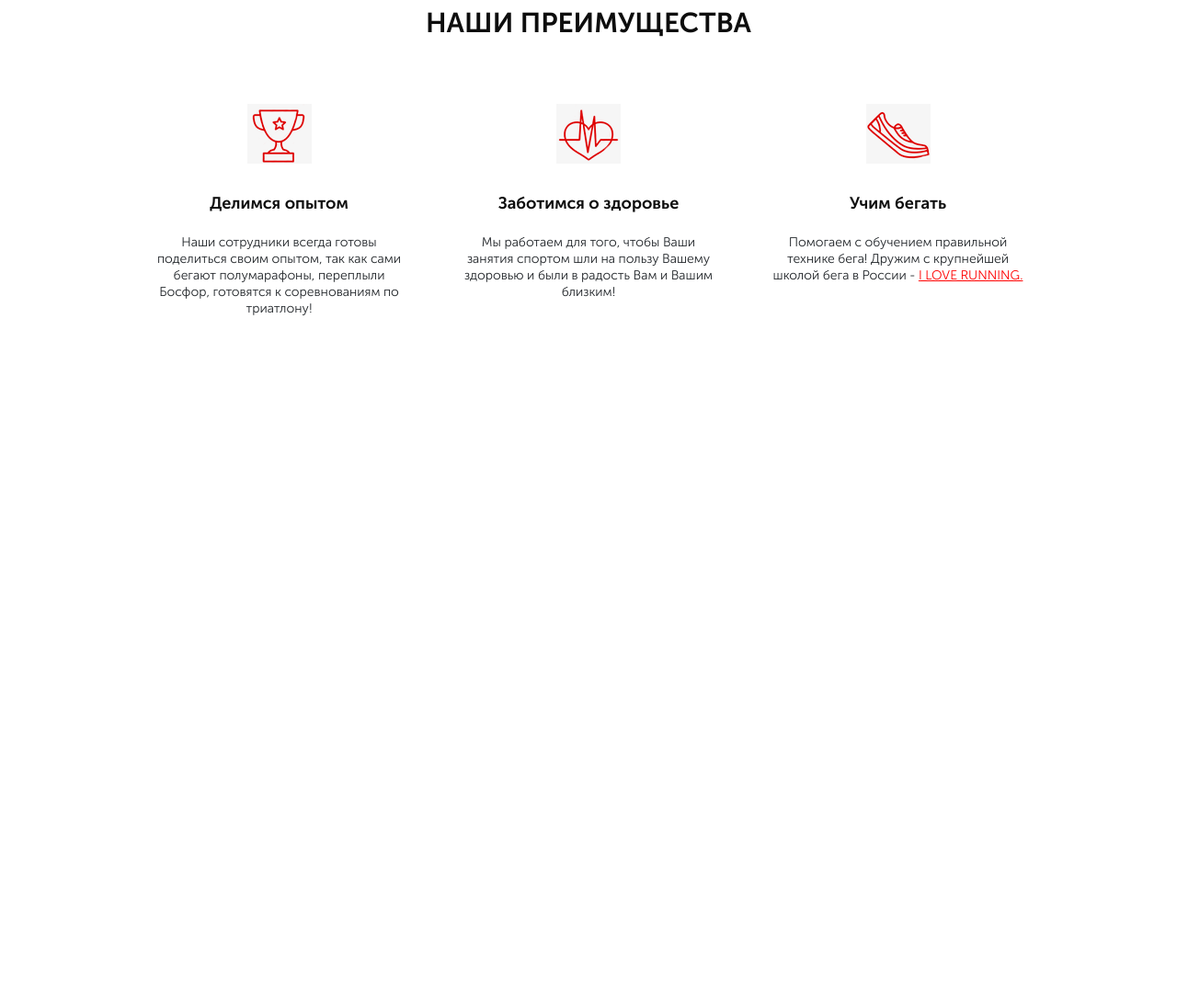
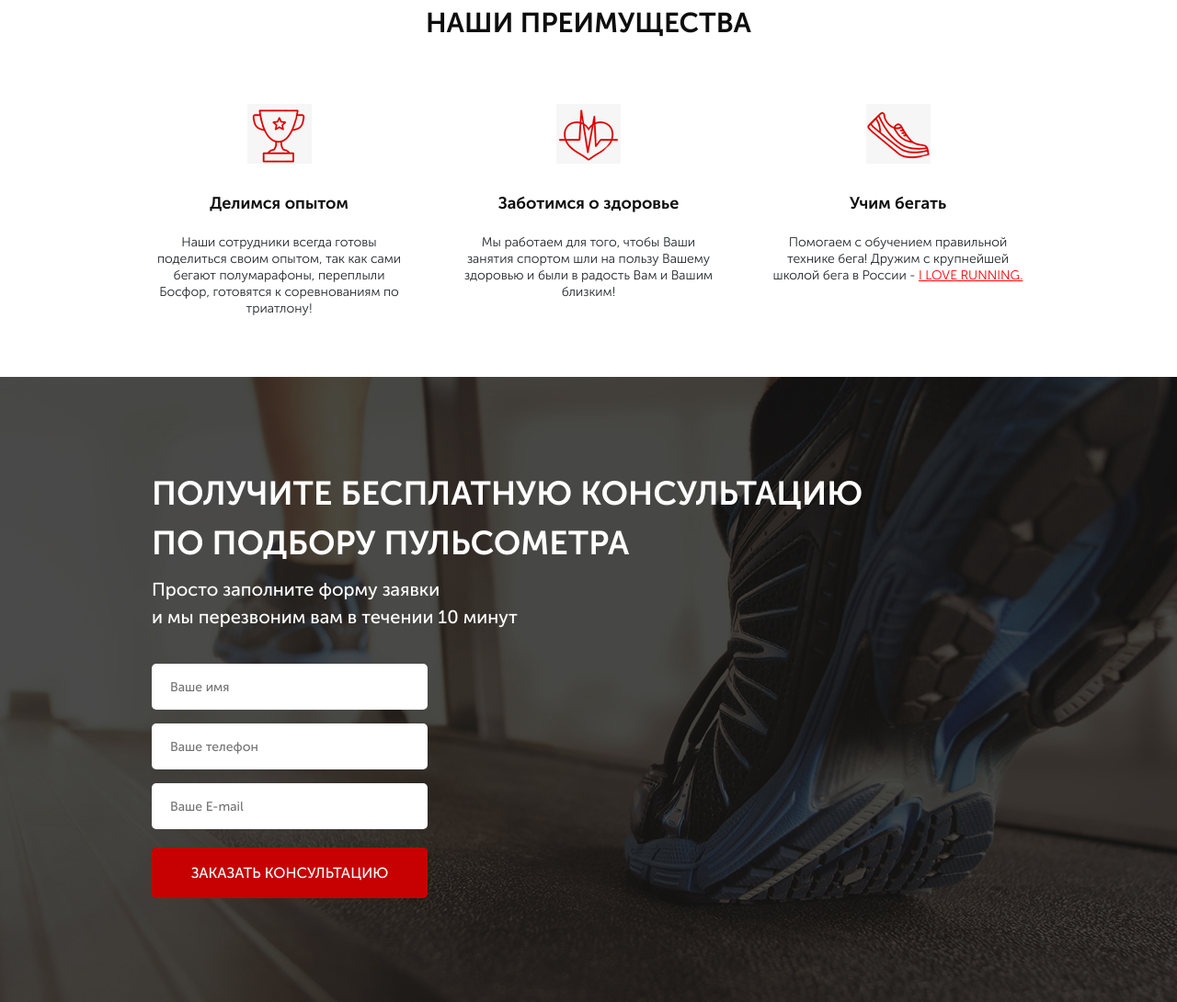
Before and after one commit to goldqwert/pulse, a website: page src/index.html in a window 1280 px wide. Shown: the part 743-1833 px from the top of the page at 92% size. Before the commit the page ends 1153 px from the top, so only its background shows below. Drawn offline with Linux system fonts and the light colour scheme.

```diff
--- a/src/index.html
+++ b/src/index.html
@@ -95,6 +95,25 @@
       </div>
     </section>
 
+    <section class="consultation">
+      <div class="container">
+        <h2 class="consultation__header">
+          Получите бесплатную консультацию<br />по подбору пульсометра
+        </h2>
+        <div class="consultation__descr">
+          Просто заполните форму заявки <br />и мы перезвоним вам в течении 10
+          минут
+        </div>
+        <form class="feed-form" action="#">
+          <input required name="name" placeholder="Ваше имя" type="text" />
+          <input required name="phone" placeholder="Ваше телефон" type="text" />
+          <input required name="email" placeholder="Ваше E-mail" type="text" />
+
+          <button class="button button_submit">Заказать консультацию</button>
+        </form>
+      </div>
+    </section>
+
     <script src="./js/script.js"></script>
   </body>
 </html>
--- a/src/sass/blocks/_buttons.scss
+++ b/src/sass/blocks/_buttons.scss
@@ -16,4 +16,9 @@
     height: 50px;
     font-size: 16px;
   }
+  &_submit {
+    height: 55px;
+    width: 100%;
+    font-size: 16px;
+  }
 }
--- /dev/null
+++ b/src/sass/blocks/_consultation.scss
@@ -0,0 +1,26 @@
+.consultation {
+  min-height: 680px;
+  padding: 100px 0 92px 0;
+  background: url("../../img/bg2.jpg") center center/cover no-repeat;
+  &__header {
+    font-weight: bold;
+    font-size: 36px;
+    line-height: 54px;
+    text-transform: uppercase;
+    color: #ffffff;
+  }
+  &__descr {
+    margin-top: 8px;
+    font-weight: 500;
+    font-size: 20px;
+    line-height: 30px;
+    color: #ffffff;
+  }
+  @media (max-width: 1024px) {
+    padding: 100px 32px 92px 32px;
+
+    &__header {
+      font-size: 32px;
+    }
+  }
+}
--- /dev/null
+++ b/src/sass/blocks/_forms.scss
@@ -0,0 +1,22 @@
+.feed-form {
+  margin-top: 36px;
+  display: flex;
+  flex-direction: column;
+  width: 300px;
+  input {
+    height: 50px;
+    border-radius: 5px;
+    background: #ffff;
+    border: none;
+    margin-bottom: 15px;
+    padding: 0 20px;
+    font-size: 14px;
+    font-weight: 400;
+    &:nth-child(3) {
+      margin-bottom: 20px;
+    }
+  }
+  @media (max-width: 375px) {
+    width: 100%;
+  }
+}
--- a/src/sass/blocks/_promo.scss
+++ b/src/sass/blocks/_promo.scss
@@ -70,5 +70,9 @@
     &__icons {
       width: 100%;
     }
+
+    &__header {
+      font-size: 35px;
+    }
   }
 }
--- a/src/sass/style.scss
+++ b/src/sass/style.scss
@@ -1,6 +1,7 @@
 * {
   font-family: "Museo Sans Cyrl", sans-serif;
 }
+
 .container {
   max-width: 950px;
   margin: 0 auto;
@@ -10,3 +11,5 @@
 @import "blocks/header";
 @import "blocks/buttons";
 @import "blocks/advantages";
+@import 'blocks/consultation';
+@import 'blocks/forms';
```
Also changed, not shown: src/css/style.min.css, src/img/bg2.jpg (added).
